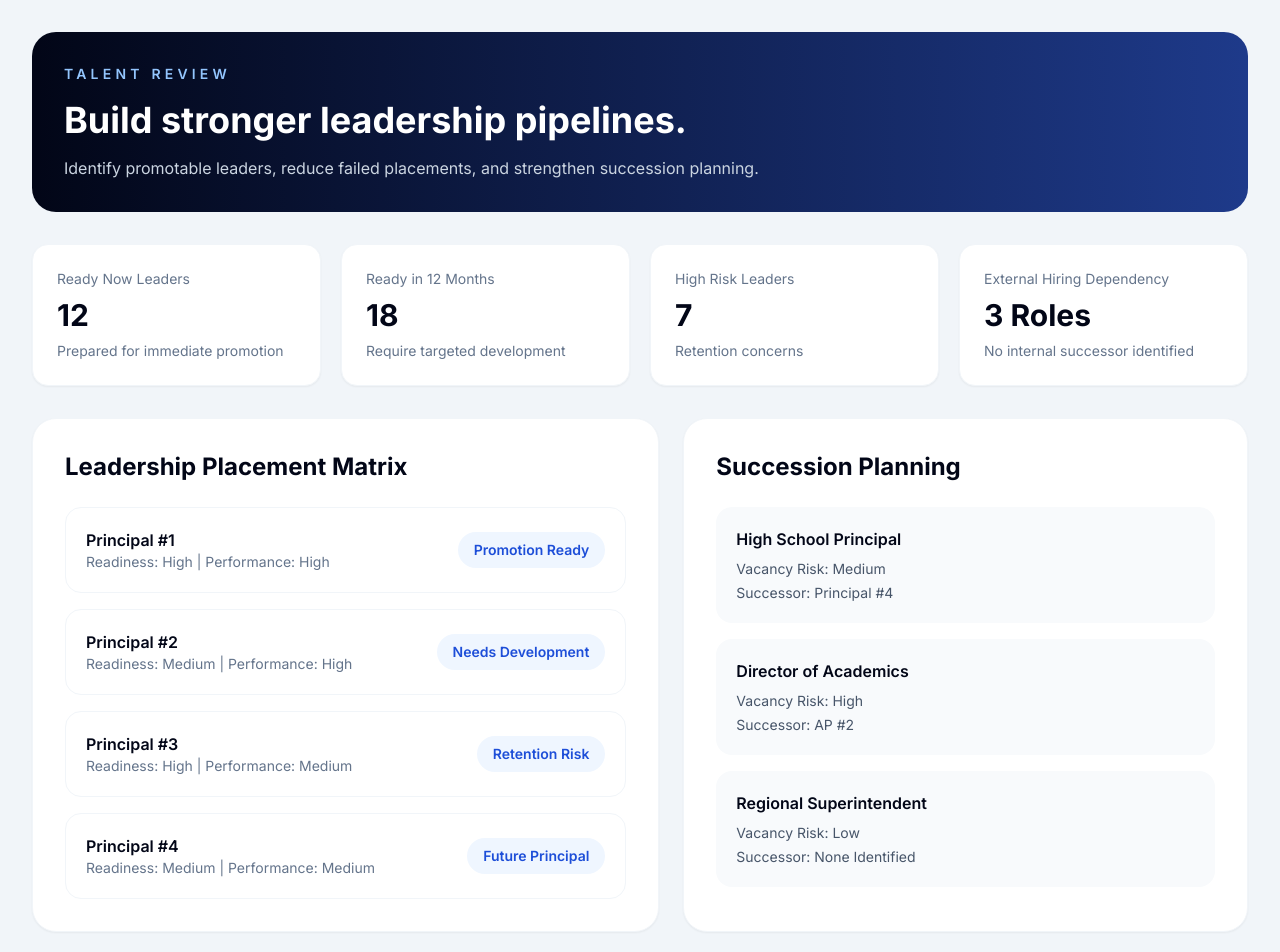
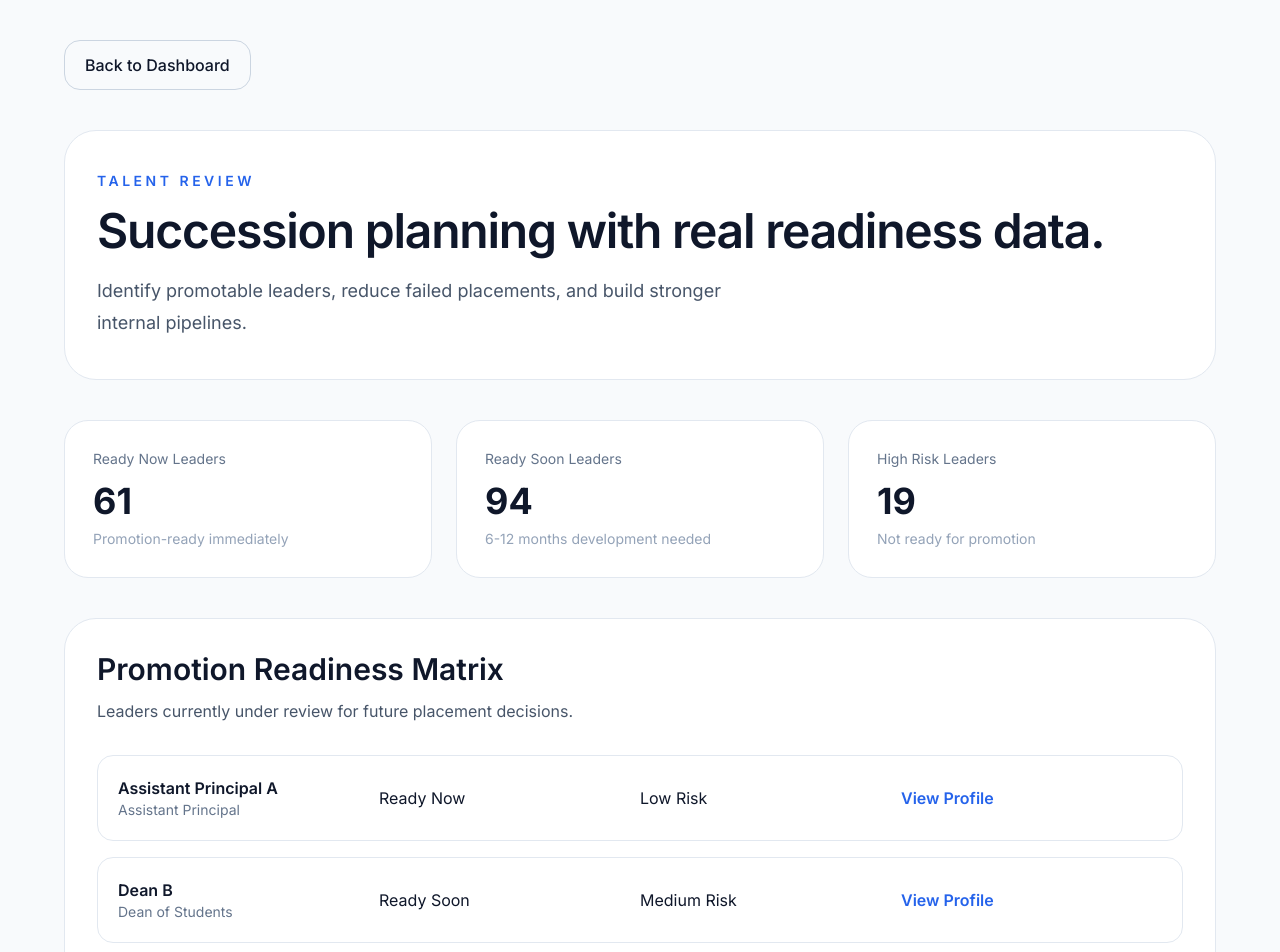
Before and after one commit to jmarc296-jpg/instructional-leadership-practice, a Next.js app: page /talent-review in a window 1280 px wide. Shown: the top 952 px of the page. Built offline with nearby package versions, Linux system fonts and the light colour scheme.

Commit message:
Polish talent review page

```diff
--- a/app/talent-review/page.tsx
+++ b/app/talent-review/page.tsx
@@ -1,180 +1,129 @@
 const metrics = [
   {
     label: "Ready Now Leaders",
-    value: "12",
-    subtext: "Prepared for immediate promotion"
+    value: "61",
+    subtext: "Promotion-ready immediately"
   },
   {
-    label: "Ready in 12 Months",
-    value: "18",
-    subtext: "Require targeted development"
+    label: "Ready Soon Leaders",
+    value: "94",
+    subtext: "6-12 months development needed"
   },
   {
     label: "High Risk Leaders",
-    value: "7",
-    subtext: "Retention concerns"
-  },
-  {
-    label: "External Hiring Dependency",
-    value: "3 Roles",
-    subtext: "No internal successor identified"
+    value: "19",
+    subtext: "Not ready for promotion"
   }
 ]
 
-const talentMatrix = [
+const leaders = [
   {
-    leader: "Principal #1",
-    placement: "Promotion Ready",
-    readiness: "High",
-    performance: "High"
+    name: "Assistant Principal A",
+    currentRole: "Assistant Principal",
+    readiness: "Ready Now",
+    risk: "Low Risk"
   },
   {
-    leader: "Principal #2",
-    placement: "Needs Development",
-    readiness: "Medium",
-    performance: "High"
+    name: "Dean B",
+    currentRole: "Dean of Students",
+    readiness: "Ready Soon",
+    risk: "Medium Risk"
   },
   {
-    leader: "Principal #3",
-    placement: "Retention Risk",
-    readiness: "High",
-    performance: "Medium"
-  },
-  {
-    leader: "Principal #4",
-    placement: "Future Principal",
-    readiness: "Medium",
-    performance: "Medium"
-  }
-]
-
-const succession = [
-  {
-    role: "High School Principal",
-    vacancyRisk: "Medium",
-    successor: "Principal #4"
-  },
-  {
-    role: "Director of Academics",
-    vacancyRisk: "High",
-    successor: "AP #2"
-  },
-  {
-    role: "Regional Superintendent",
-    vacancyRisk: "Low",
-    successor: "None Identified"
+    name: "Principal C",
+    currentRole: "Current Principal",
+    readiness: "Needs Development",
+    risk: "High Risk"
   }
 ]
 
 export default function TalentReviewPage() {
   return (
-    <main className="min-h-screen bg-slate-100 px-4 py-6 sm:p-8">
-      <div className="mx-auto max-w-7xl space-y-8">
+    <main className="min-h-screen bg-slate-50 px-6 py-10 lg:px-10">
+      <div className="mx-auto max-w-6xl space-y-10">
 
-        <section className="rounded-3xl bg-gradient-to-r from-slate-950 to-blue-900 px-4 py-6 sm:p-8 text-white">
-          <p className="text-sm font-semibold uppercase tracking-[0.3em] text-blue-300">
+        <a
+          href="/district"
+          className="inline-block rounded-2xl border border-slate-300 px-5 py-3 font-medium hover:bg-white"
+        >
+          Back to Dashboard
+        </a>
+
+        <section className="rounded-[32px] bg-white border border-slate-200 px-8 py-10">
+          <p className="text-sm font-semibold uppercase tracking-[0.25em] text-blue-600">
             Talent Review
           </p>
 
-          <h1 className="mt-4 text-3xl sm:text-4xl font-bold">
-            Build stronger leadership pipelines.
+          <h1 className="mt-4 text-5xl font-semibold tracking-tight text-slate-900">
+            Succession planning with real readiness data.
           </h1>
 
-          <p className="mt-4 max-w-3xl text-slate-300">
-            Identify promotable leaders, reduce failed placements, and strengthen succession planning.
+          <p className="mt-5 text-lg text-slate-600 max-w-2xl leading-8">
+            Identify promotable leaders, reduce failed placements, and build stronger internal pipelines.
           </p>
         </section>
 
-        <section className="grid gap-5 md:grid-cols-4">
+        <section className="grid md:grid-cols-3 gap-6">
           {metrics.map((metric) => (
             <div
               key={metric.label}
-              className="rounded-2xl bg-white p-6 shadow-sm border border-slate-100"
+              className="rounded-3xl bg-white border border-slate-200 p-7"
             >
               <p className="text-sm text-slate-500">
                 {metric.label}
               </p>
 
-              <h2 className="mt-2 text-3xl font-bold text-slate-950">
+              <h2 className="mt-3 text-4xl font-bold text-slate-900">
                 {metric.value}
               </h2>
 
-              <p className="mt-2 text-sm text-slate-500">
+              <p className="mt-2 text-sm text-slate-400">
                 {metric.subtext}
               </p>
             </div>
           ))}
         </section>
 
-        <section className="grid gap-6 lg:grid-cols-[1fr_0.9fr]">
-
-          <div className="rounded-3xl bg-white px-4 py-6 sm:p-8 shadow-sm border border-slate-100">
-            <h2 className="text-2xl font-bold text-slate-950">
-              Leadership Placement Matrix
+        <section className="rounded-[32px] bg-white border border-slate-200 p-8">
+          <div className="mb-8">
+            <h2 className="text-3xl font-semibold text-slate-900">
+              Promotion Readiness Matrix
             </h2>
 
-            <div className="mt-6 space-y-4">
-              {talentMatrix.map((leader) => (
-                <div
-                  key={leader.leader}
-                  className="rounded-2xl border border-slate-100 p-5"
-                >
-                  <div className="flex justify-between items-center">
-                    <div>
-                      <p className="font-semibold text-slate-950">
-                        {leader.leader}
-                      </p>
-
-                      <p className="text-sm text-slate-500">
-                        Readiness: {leader.readiness} | Performance: {leader.performance}
-                      </p>
-                    </div>
-
-                    <span className="rounded-full bg-blue-50 px-4 py-2 text-sm font-semibold text-blue-700">
-                      {leader.placement}
-                    </span>
-                  </div>
-                </div>
-              ))}
-            </div>
+            <p className="mt-3 text-slate-600">
+              Leaders currently under review for future placement decisions.
+            </p>
           </div>
 
-          <div className="rounded-3xl bg-white px-4 py-6 sm:p-8 shadow-sm border border-slate-100">
-            <h2 className="text-2xl font-bold text-slate-950">
-              Succession Planning
-            </h2>
-
-            <div className="mt-6 space-y-4">
-              {succession.map((item) => (
-                <div
-                  key={item.role}
-                  className="rounded-2xl bg-slate-50 p-5"
-                >
-                  <p className="font-semibold text-slate-950">
-                    {item.role}
+          <div className="space-y-4">
+            {leaders.map((leader) => (
+              <div
+                key={leader.name}
+                className="grid grid-cols-4 items-center rounded-2xl border border-slate-200 p-5"
+              >
+                <div>
+                  <p className="font-semibold text-slate-900">
+                    {leader.name}
                   </p>
 
-                  <p className="mt-2 text-sm text-slate-600">
-                    Vacancy Risk: {item.vacancyRisk}
-                  </p>
-
-                  <p className="mt-1 text-sm text-slate-600">
-                    Successor: {item.successor}
+                  <p className="text-sm text-slate-500">
+                    {leader.currentRole}
                   </p>
                 </div>
-              ))}
-            </div>
+
+                <div>{leader.readiness}</div>
+
+                <div>{leader.risk}</div>
+
+                <a
+                  href="/promotion-readiness/1"
+                  className="text-blue-600 font-semibold"
+                >
+                  View Profile
+                </a>
+              </div>
+            ))}
           </div>
-        </section>
-
-        <section className="rounded-3xl bg-blue-50 px-4 py-6 sm:p-8 border border-blue-100">
-          <h2 className="text-2xl font-bold text-slate-950">
-            Executive Insight
-          </h2>
-
-          <p className="mt-4 text-slate-700 leading-8">
-            Based on current readiness trends, the district may require 3 external leadership hires in the next 18 months unless internal pipeline development accelerates.
-          </p>
         </section>
 
       </div>
```
